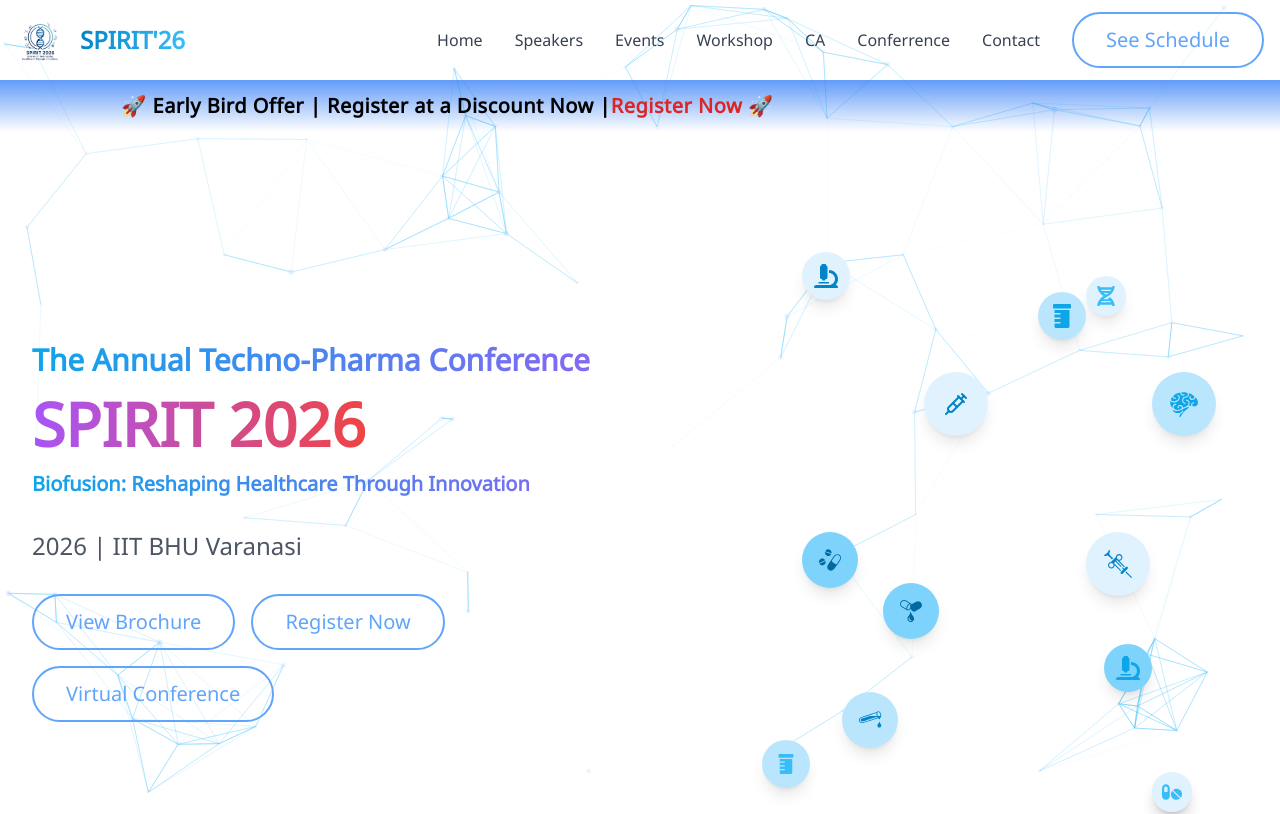
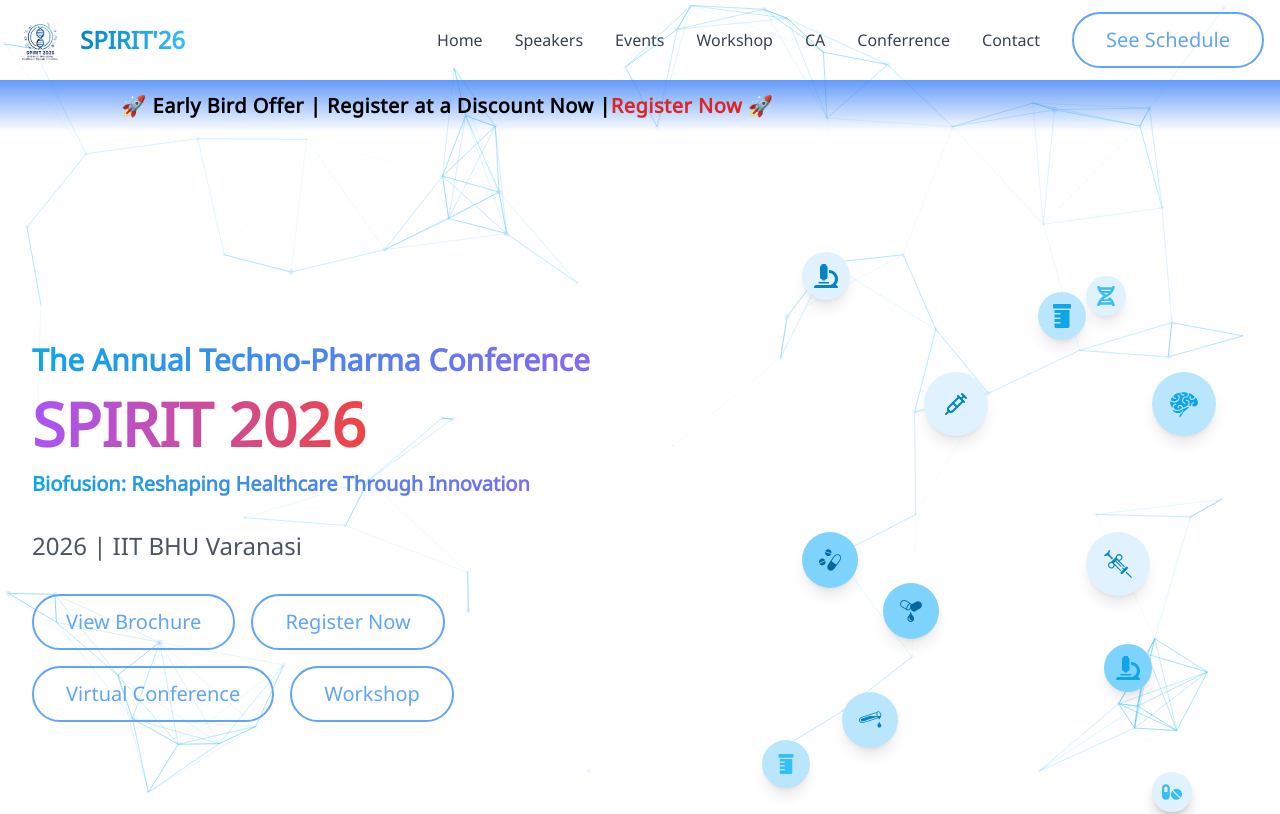
Before and after one commit to devrungta/Spirit26, a React (Vite) app: page / in a window 1280 px wide. Shown: the top 814 px of the page. Built offline with nearby package versions, Linux system fonts and the light colour scheme; no server answers.

Commit message:
Added the workshop button in Home.jsx

```diff
--- a/src/Pages/Home.jsx
+++ b/src/Pages/Home.jsx
@@ -73,6 +73,7 @@ const Home = () => {
               </button> */}
 
             </div>
+            <div className="flex flex-col md:flex-row gap-4 w-full items-center">
             <motion.a
               onClick={() => {
                 document.getElementById("virtual_conferrence").scrollIntoView({ behavior: "smooth" });
@@ -82,7 +83,18 @@ const Home = () => {
               className="group relative w-full md:w-auto text-center px-8 py-3 text-lg md:text-xl overflow-hidden rounded-full border-2 border-blue-400 text-blue-400 transition-all duration-300 hover:text-white hover:bg-blue-400"
             >
               Virtual Conference
-            </motion.a>
+              </motion.a>
+              <motion.a
+                onClick={() => {
+                  document.getElementById("workshop").scrollIntoView({ behavior: "smooth" });
+                }}
+                target="_blank"
+                rel="noopener noreferrer"
+                className="group relative w-full md:w-auto text-center px-8 py-3 text-lg md:text-xl overflow-hidden rounded-full border-2 border-blue-400 text-blue-400 transition-all duration-300 hover:text-white hover:bg-blue-400"
+              >
+                Workshop
+              </motion.a>
+            </div>
           </div>
         </div>
         {/* Right Section - Spread-Out Pharma Icons */}
```
